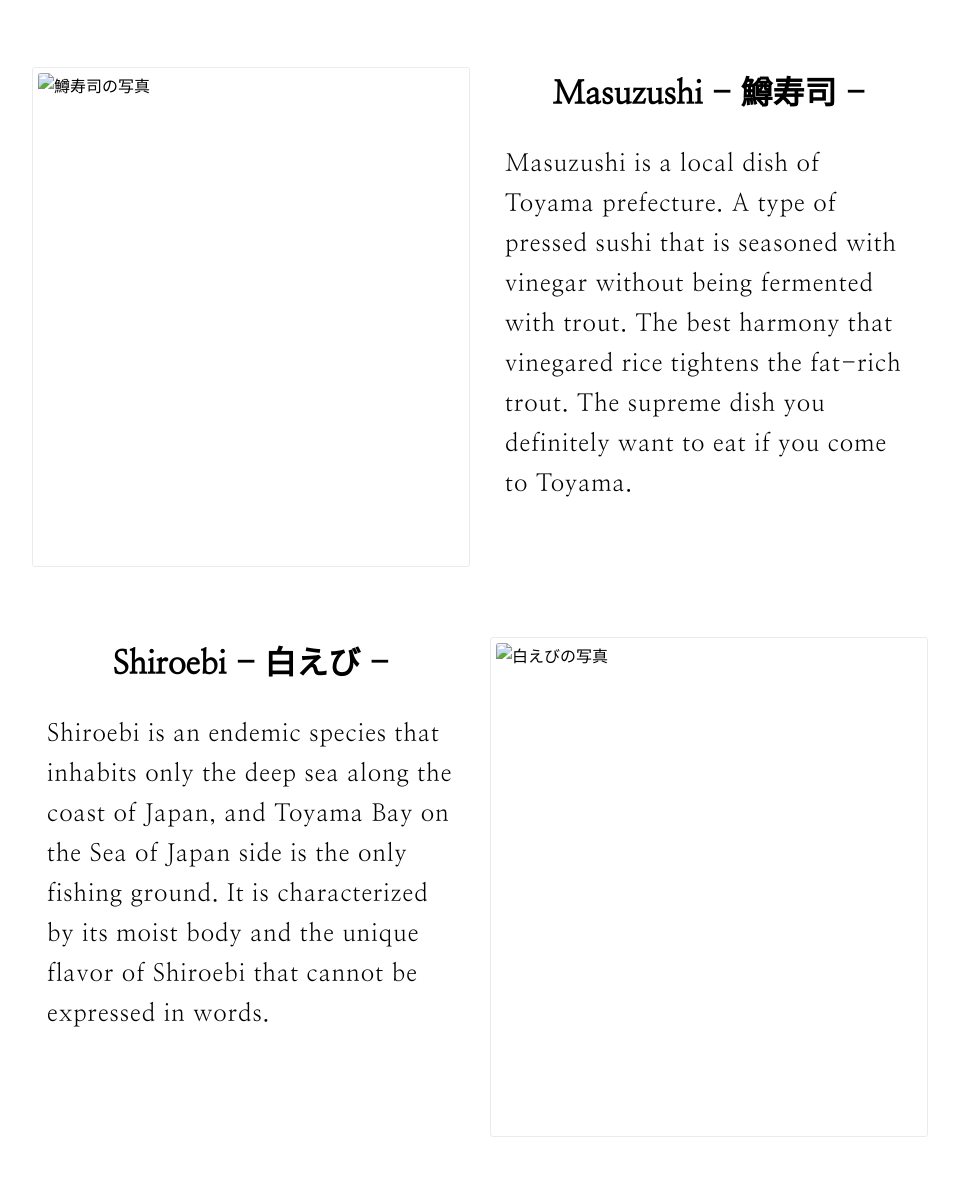
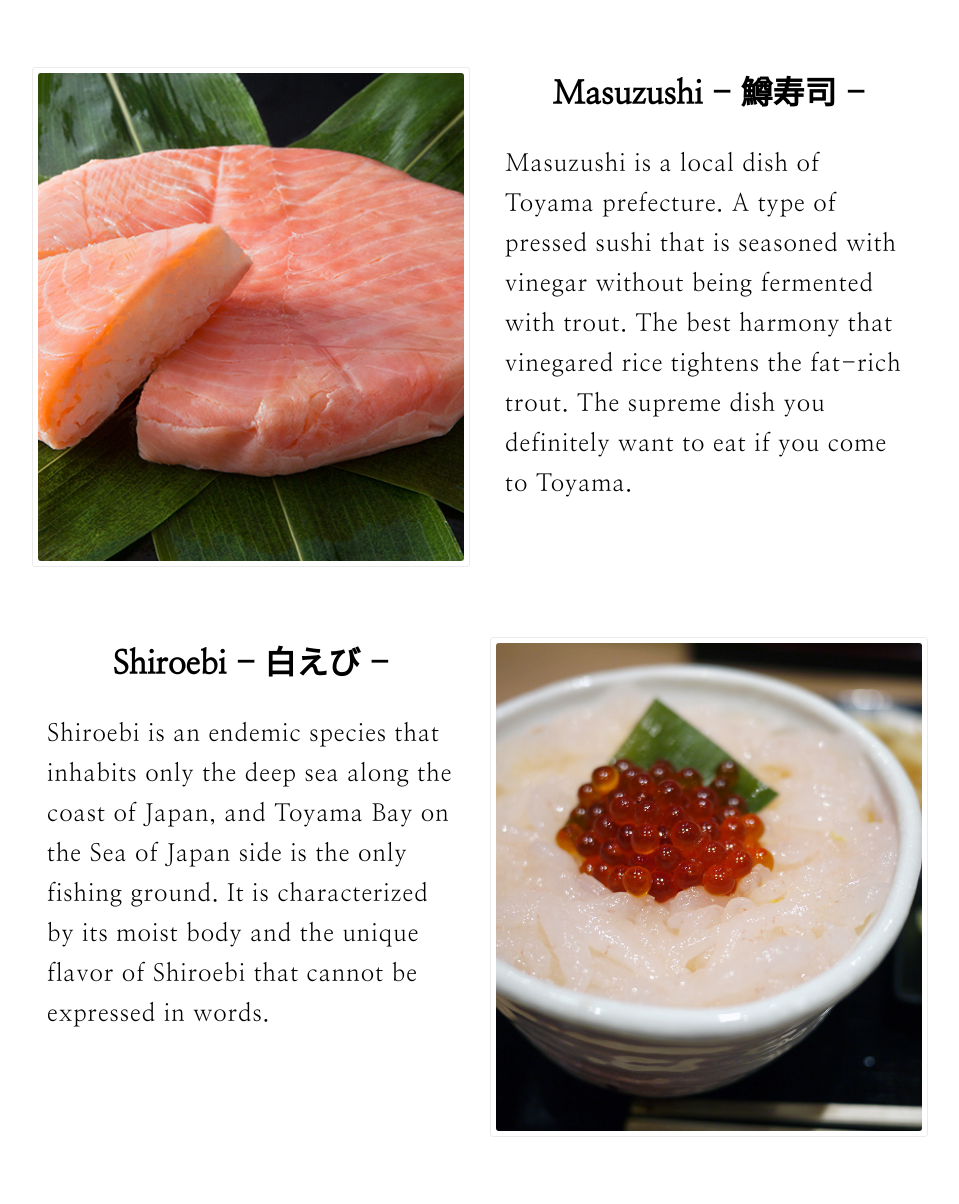
Before and after one commit to Daichi-Fukuta/toyama-seafood, a plain HTML site: page index.html in a window 1280 px wide. Shown: the part 733-1937 px from the top of the page, without its empty margins (160-1119 px from the left). Drawn offline with Linux system fonts and the light colour scheme.

Commit message:
Update index.html

```diff
--- a/index.html
+++ b/index.html
@@ -45,7 +45,7 @@
             <h1 class="main__contents__title">Toyama seafood</h1>
             <article class="main__contents__wrapper" id="masuzushi">
                 <div class="main__contents__img">
-                    <img src="./images/image_1.png" alt="鱒寿司の写真" title="富山名物の鱒寿司">
+                    <img src="./image_1.png" alt="鱒寿司の写真" title="富山名物の鱒寿司">
                 </div>
                 <div class="main__contents__description">
                     <h2 class="main__contents__title">Masuzushi - 鱒寿司 -</h2>
@@ -67,13 +67,13 @@
                     </p>
                 </div>
                 <div class="main__contents__img">
-                    <img src="./images/image_2.png" alt="白えびの写真" title="富山名物の白えび">
+                    <img src="./image_2.png" alt="白えびの写真" title="富山名物の白えび">
                 </div>
             </article>
             <!-- ホタルイカ -->
             <article class="main__contents__wrapper" id="hotaruika">
                 <div class="main__contents__img">
-                    <img src="./images/image_3.png" alt="ほたるいかの写真" title="富山名物のほたるいか">
+                    <img src="./image_3.png" alt="ほたるいかの写真" title="富山名物のほたるいか">
                 </div>
                 <div class="main__contents__description">
                     <h2 class="main__contents__title">Hotaruika - ほたるいか -</h2>
```
